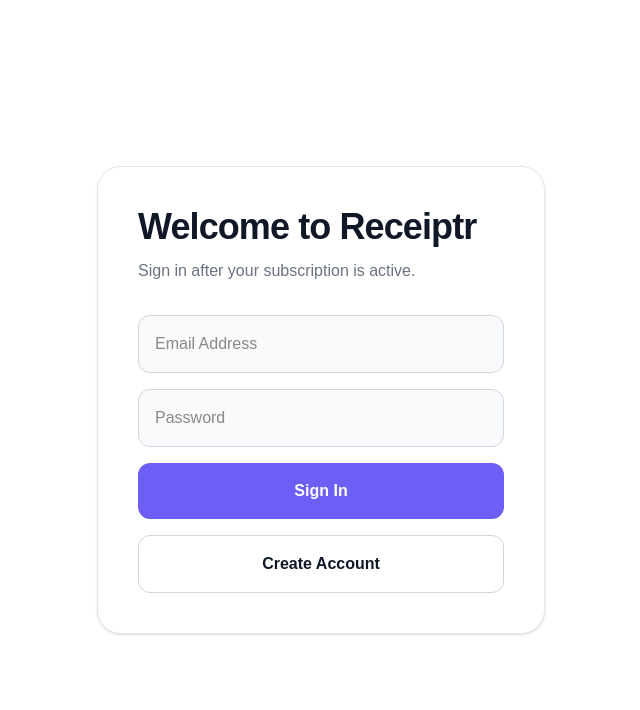
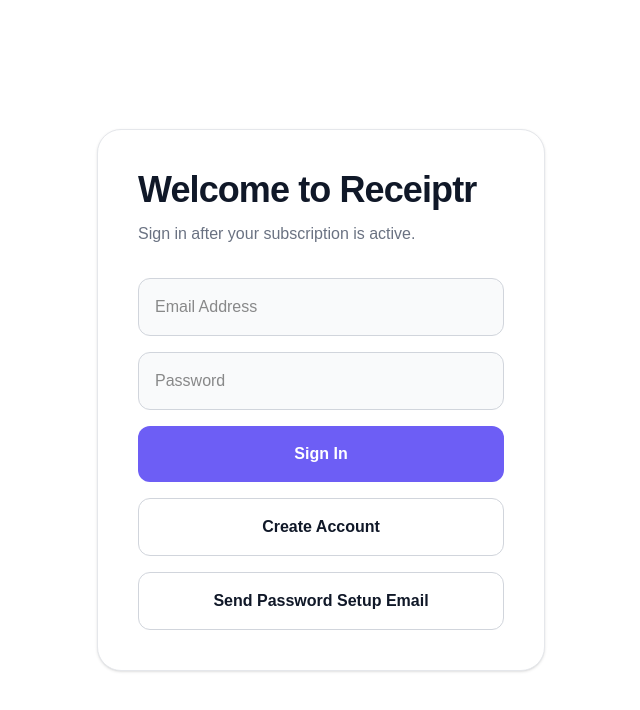
Before and after one commit to christianmvasquez/ReceiptVault, a Next.js app: page /login in a window 1280 px wide. Shown: the top 710 px of the page, without its empty margins (319-959 px from the left). Built offline with nearby package versions, Linux system fonts and the light colour scheme; no server answers.

Commit message:
Fix dashboard session after login

```diff
--- a/app/dashboard/page.tsx
+++ b/app/dashboard/page.tsx
@@ -1,8 +1,8 @@
 "use client";
 
-import { useCallback, useEffect, useState } from "react";
+import { useCallback, useEffect, useMemo, useState } from "react";
 import { useRouter } from "next/navigation";
-import { supabase } from "../../lib/supabase";
+import { createClient } from "../../lib/supabase/client";
 import ReceiptCard from "../../components/ReceiptCard";
 import ReceiptForm from "../../components/ReceiptForm";
 import SummaryCard from "../../components/SummaryCard";
@@ -24,6 +24,7 @@
 
 export default function Dashboard() {
   const router = useRouter();
+  const supabase = useMemo(() => createClient(), []);
 
   const [vendor, setVendor] = useState("");
   const [amount, setAmount] = useState("");
@@ -68,7 +69,7 @@
 
     setReceipts((data as Receipt[]) || []);
     setIsCheckingAccess(false);
-  }, [router]);
+  }, [router, supabase]);
 
   useEffect(() => {
     // eslint-disable-next-line react-hooks/set-state-in-effect
--- a/app/login/page.tsx
+++ b/app/login/page.tsx
@@ -1,16 +1,17 @@
 "use client";
 
-import { useState } from "react";
+import { useMemo, useState } from "react";
 import Link from "next/link";
 import { createClient } from "../../lib/supabase/client";
 
 export default function LoginPage() {
-  const supabase = createClient();
+  const supabase = useMemo(() => createClient(), []);
 
   const [email, setEmail] = useState("");
   const [password, setPassword] = useState("");
   const [message, setMessage] = useState("");
   const [isSigningIn, setIsSigningIn] = useState(false);
+  const [isSendingSetup, setIsSendingSetup] = useState(false);
 
   async function handleSignIn(e: React.FormEvent) {
     e.preventDefault();
@@ -29,6 +30,29 @@
     }
 
     window.location.href = "/dashboard";
+  }
+
+  async function handleSendSetupEmail() {
+    if (!email) {
+      setMessage("Enter your email first.");
+      return;
+    }
+
+    setIsSendingSetup(true);
+    setMessage("Sending password setup email...");
+
+    const { error } = await supabase.auth.resetPasswordForEmail(email, {
+      redirectTo: `${window.location.origin}/set-password`,
+    });
+
+    if (error) {
+      setMessage(error.message);
+      setIsSendingSetup(false);
+      return;
+    }
+
+    setMessage("Password setup email sent. Check your inbox and spam folder.");
+    setIsSendingSetup(false);
   }
 
   return (
@@ -75,6 +99,15 @@
           >
             Create Account
           </Link>
+
+          <button
+            type="button"
+            onClick={handleSendSetupEmail}
+            disabled={isSendingSetup}
+            className="w-full rounded-xl border border-gray-300 p-4 font-semibold text-gray-900 hover:bg-gray-50 disabled:cursor-not-allowed disabled:opacity-70"
+          >
+            {isSendingSetup ? "Sending..." : "Send Password Setup Email"}
+          </button>
         </form>
 
         {message && (
```
